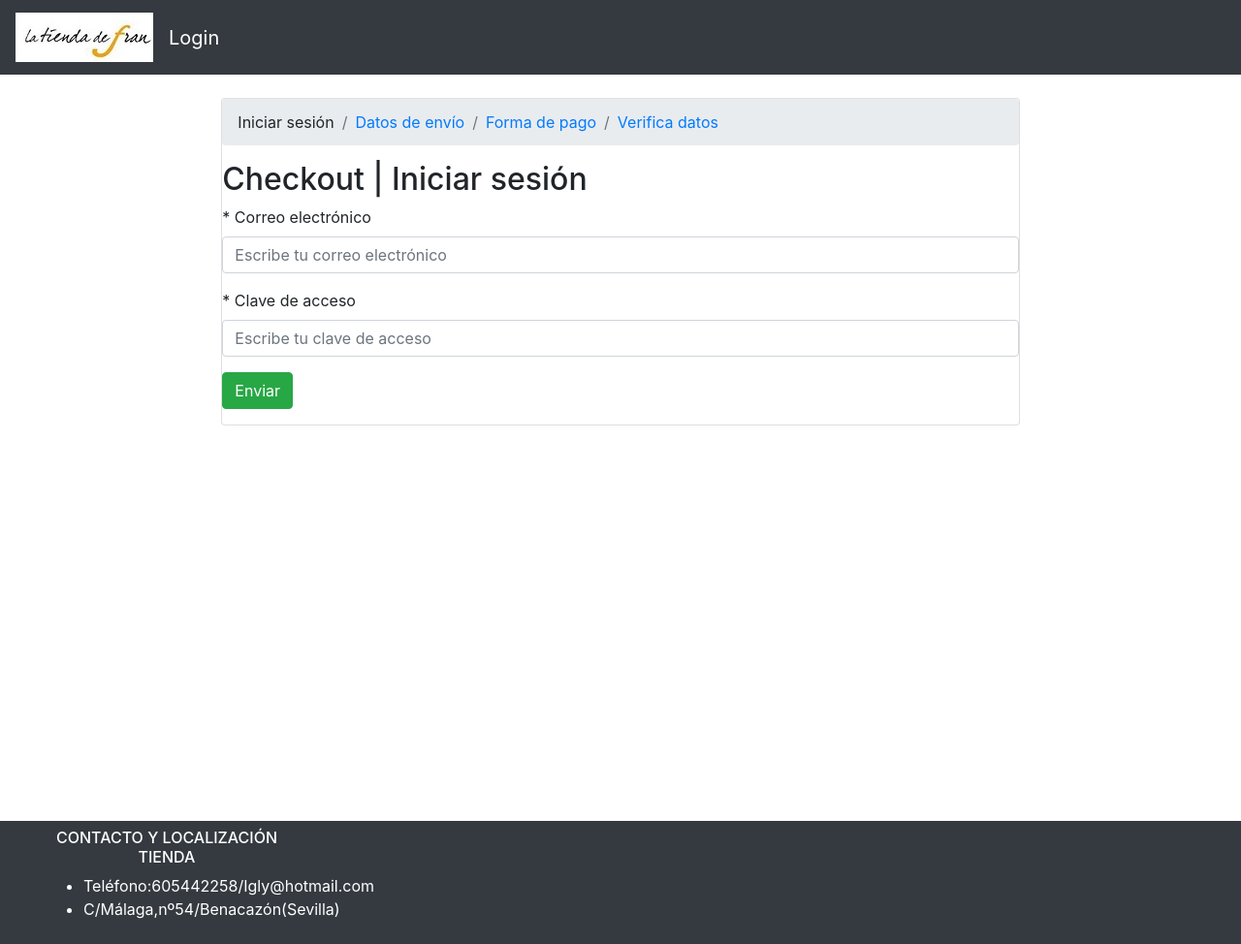
After one commit to FranIglesia/Proyecto, a PHP site: template app/vistas/checkoutVista.php in a window 1280 px wide. The commit adds this page. Shown: the whole page at 97% size. Run offline with PHP 8.4, Linux system fonts and the light colour scheme; the template is opened without the code that fills it, so the values that code supplies are empty; some libraries are stand-ins or nearby versions.

Commit message:
vista checkout

```diff
--- /dev/null
+++ b/app/vistas/checkoutVista.php
@@ -0,0 +1,29 @@
+<?php include_once("encabezado.php"); ?>
+<div class="card" id="contenedor">
+  <nav aria-label="breadcrumb">
+    <ol class="breadcrumb">
+      <li class="breadcrumb-item">Iniciar sesión</li>
+      <li class="breadcrumb-item"><a href="#">Datos de envío</a></li>
+      <li class="breadcrumb-item"><a href="#">Forma de pago</a></li>
+      <li class="breadcrumb-item"><a href="#">Verifica datos</a></li>
+    </ol>
+  </nav>
+  <h2>Checkout | Iniciar sesión</h2>
+  <form class="text-left">
+    <div class="form-group">
+      <label for="correo">* Correo electrónico</label>
+      <input type="email" name="correo" class="form-control" required placeholder="Escribe tu correo electrónico">
+    </div>
+    <div class="form-group">
+      <label for="clave">* Clave de acceso</label>
+      <input type="password" name="clave" class="form-control" required placeholder="Escribe tu clave de acceso">
+    </div>
+    <div class="form-group">
+      <a href="<?php print RUTA; ?>carrito/direccion" class="btn btn-success">Enviar</a>
+    </div>
+  </form>
+</div>
+<br><br><br><br><br><br>
+<br><br><br><br><br><br>
+<br><br><br><br><br>
+<?php include_once("piepagina.php"); ?>
```
Also changed, not shown: app/controladores/Carrito.php (+15 -0 lines), app/vistas/carritoVista.php (+4 -4 lines).
